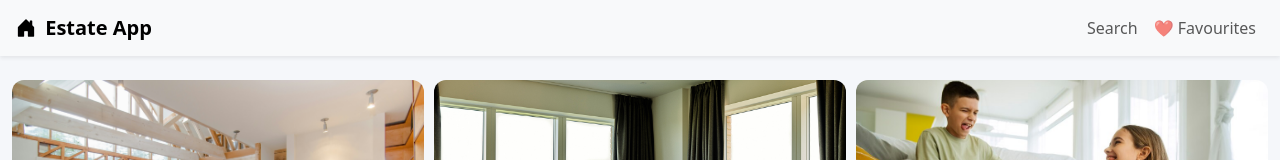
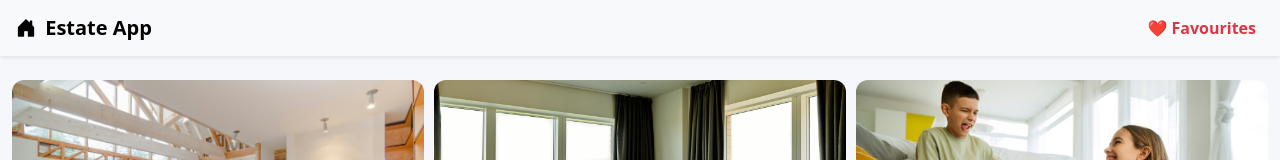
Before and after one commit to dramaticamo/estate-app, a React (Vite) app: page /#/ in a window 1280 px wide. Shown: the top 160 px of the page. Built offline with nearby package versions, Linux system fonts and the light colour scheme.

Commit message:
update: fixing

```diff
--- a/src/App.jsx
+++ b/src/App.jsx
@@ -4,6 +4,7 @@ import { FavouritesContext } from "./context/FavouritesContext";
 import SearchPage from "./pages/SearchPage";
 import PropertyPage from "./pages/PropertyPage";
 import FavouritesPage from "./pages/FavouritesPage";
+import { NavLink } from "react-router-dom";
 
 function App() {
   const { favourites } = useContext(FavouritesContext);
@@ -31,31 +32,17 @@ function App() {
 
         <div className="collapse navbar-collapse" id="navbarMenu">
           <ul className="navbar-nav ms-auto">
-
             <li className="nav-item">
-              <Link
-                className="nav-link"
-                to="/"
-                onClick={() => {
-                  document.getElementById("navbarMenu").classList.remove("show")
-                }}
+              <NavLink
+                className="nav-link fw-bold text-danger"
+                to="/favourites"
+                onClick={() =>
+                  document.getElementById("navbarMenu")?.classList.remove("show")
+                }
               >
-                Search
-              </Link>
+                ❤️ Favourites {favourites.length > 0 && `(${favourites.length})`}
+              </NavLink>
             </li>
-
-            <li className="nav-item">
-              <Link
-                className="nav-link"
-                to="/favourites"
-                onClick={() => {
-                  document.getElementById("navbarMenu").classList.remove("show")
-                }}
-              >
-                ❤️ Favourites
-              </Link>
-            </li>
-
           </ul>
         </div>
       </nav>
--- a/src/pages/SearchPage.jsx
+++ b/src/pages/SearchPage.jsx
@@ -57,7 +57,6 @@ function SearchPage() {
     if (sortOption === "bedHigh") sorted.sort((a, b) => b.bedrooms - a.bedrooms);
     if (sortOption === "newest")
       sorted.sort((a, b) => new Date(b.dateAdded) - new Date(a.dateAdded));
-
     return sorted;
   }
 
@@ -66,30 +65,18 @@ function SearchPage() {
   // -------------------------
   function handleSearch() {
   setHasSearched(true);
+
   let filtered = propertiesData;
 
-    if (type) filtered = filtered.filter((p) => p.type === type);
-    if (bedrooms)
-      filtered = filtered.filter((p) => p.bedrooms === parseInt(bedrooms));
-    if (minPrice)
-      filtered = filtered.filter((p) => p.price >= parseInt(minPrice));
-    if (maxPrice)
-      filtered = filtered.filter((p) => p.price <= parseInt(maxPrice));
+  if (type) filtered = filtered.filter(p => p.type === type);
+  if (bedrooms) filtered = filtered.filter(p => p.bedrooms === parseInt(bedrooms));
+  if (minPrice) filtered = filtered.filter(p => p.price >= parseInt(minPrice));
+  if (maxPrice) filtered = filtered.filter(p => p.price <= parseInt(maxPrice));
   if (postcode)
-      filtered = filtered.filter((p) =>
-        p.postcode.toLowerCase().includes(postcode.trim().toLowerCase())
+    filtered = filtered.filter(p =>
+      p.postcode.toLowerCase().includes(postcode.toLowerCase())
     );
 
-    if (startDate)
-      filtered = filtered.filter(
-        (p) => new Date(p.dateAdded) >= startDate
-      );
-    if (endDate)
-      filtered = filtered.filter(
-        (p) => new Date(p.dateAdded) <= endDate
-      );
-
-    // ⭐ APPLY SORT
   filtered = applySorting(filtered);
   setResults(filtered);
 }
```
Lines whose indentation alone changed are shown as unchanged.
